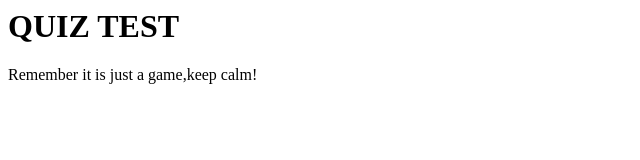
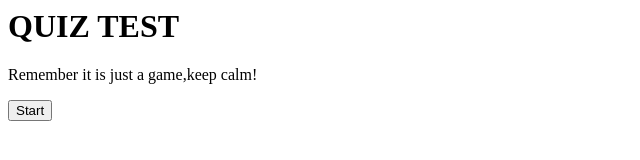
Before and after one commit to Georgekinyanjui1/project3, a plain HTML site: page index.html in a window 1280 px wide. Shown: the whole page, without its empty margins (0-640 px from the left). Drawn offline with Linux system fonts and the light colour scheme.

Commit message:
added a button tag in an a tag

```diff
--- a/index.html
+++ b/index.html
@@ -12,6 +12,7 @@
         <p class="para1">Remember it is just a game,keep calm!</p>
     </div>
     <div class="con2">
+        <a href="/index1.html"><button class="hd2"> Start</button></a>
 
 
 </body>
```
